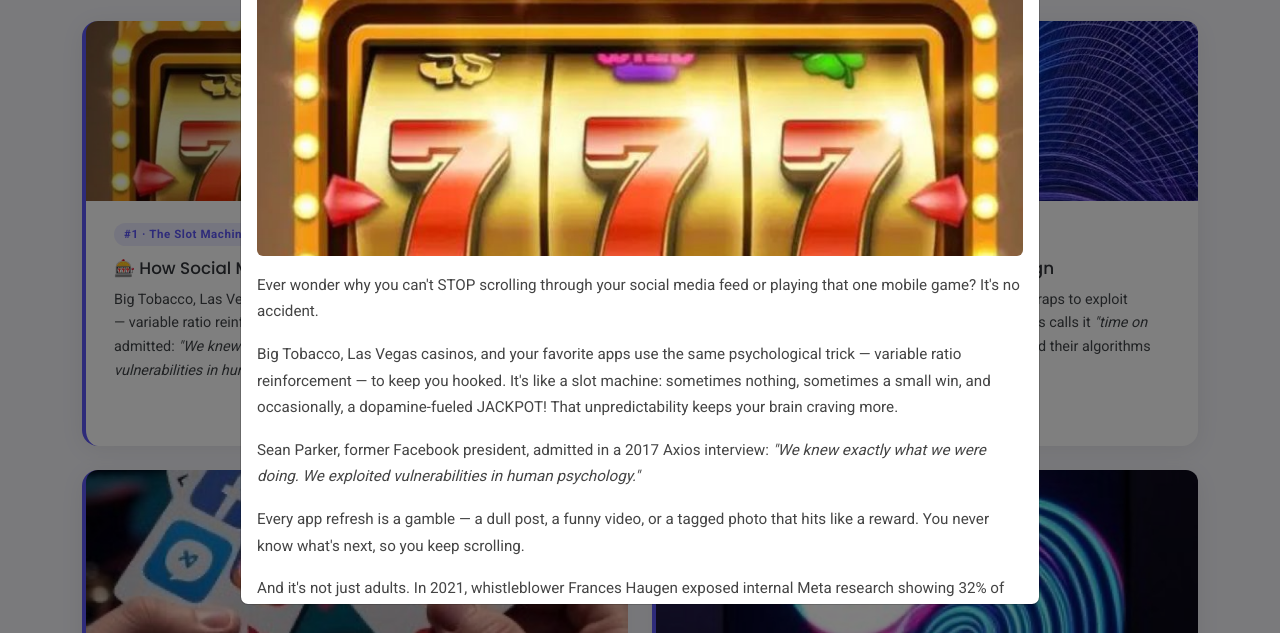
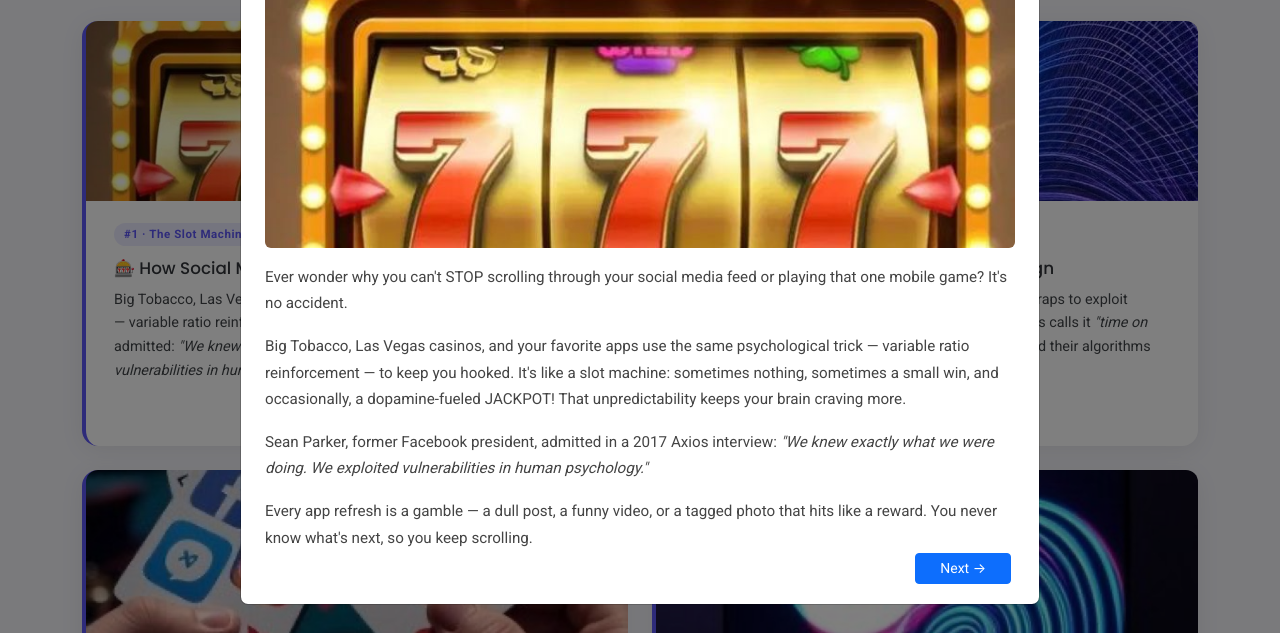
Before and after one commit to WhiteCatCloud/whitecatfamily-site, a plain HTML site: page public/digital-heroin.html in a window 1280 px wide. Both pictures are taken after a click on the element 355 px from the left and 914 px from the top of the page. Shown: the part 681-1314 px from the top of the page. Drawn offline with Linux system fonts and the light colour scheme.

Commit message:
Modal: add side padding, Next button to navigate posts
- modal-body: px-4 padding so text isn't edge-to-edge
- Next button in footer advances to next post without closing modal
- Hides automatically on the last post
- Click-to-close still works (stopPropagation on footer)

Co-Authored-By: Claude Sonnet 4.6 <noreply@anthropic.com>

```diff
--- a/public/digital-heroin.html
+++ b/public/digital-heroin.html
@@ -738,7 +738,10 @@
                         </div>
                         <button type="button" class="btn-close" data-bs-dismiss="modal" style="position:absolute;top:1rem;right:1rem;"></button>
                     </div>
-                    <div class="modal-body pt-3" id="modal-body"></div>
+                    <div class="modal-body pt-2 px-4" id="modal-body"></div>
+                    <div class="modal-footer border-0 px-4 pt-0 pb-3" style="justify-content:flex-end;" onclick="event.stopPropagation()">
+                        <button type="button" id="modal-next-btn" class="btn btn-primary btn-sm px-4">Next →</button>
+                    </div>
                 </div>
             </div>
         </div>
@@ -968,18 +971,37 @@
             34:'post-34.jpg',35:'post-35.jpg'
         };
 
+        const postIds = Object.keys(POSTS).map(Number).sort((a, b) => a - b);
+
+        let currentPostId = null;
+
+        function loadPost(id) {
+            const post = POSTS[id];
+            if (!post) return;
+            currentPostId = id;
+            document.getElementById('modal-tag').textContent = post.tag;
+            document.getElementById('modal-title').textContent = post.title;
+            const imgFile = POST_IMGS[id];
+            const imgHtml = imgFile ? `<img src="assets/img/digital-heroin/${imgFile}" class="img-fluid rounded mb-3 w-100" style="max-height:300px;object-fit:cover;" alt="">` : '';
+            document.getElementById('modal-body').innerHTML = imgHtml + post.content;
+            // Show/hide Next button
+            const nextIdx = postIds.indexOf(Number(id)) + 1;
+            document.getElementById('modal-next-btn').style.display = nextIdx < postIds.length ? '' : 'none';
+            // Scroll body to top
+            document.querySelector('#postModal .modal-body').scrollTop = 0;
+        }
+
         document.querySelectorAll('.series-card[data-post]').forEach(card => {
             card.addEventListener('click', () => {
-                const id = card.dataset.post;
-                const post = POSTS[id];
-                if (!post) return;
-                document.getElementById('modal-tag').textContent = post.tag;
-                document.getElementById('modal-title').textContent = post.title;
-                const imgFile = POST_IMGS[id];
-                const imgHtml = imgFile ? `<img src="assets/img/digital-heroin/${imgFile}" class="img-fluid rounded mb-3 w-100" style="max-height:300px;object-fit:cover;" alt="">` : '';
-                document.getElementById('modal-body').innerHTML = imgHtml + post.content;
+                loadPost(card.dataset.post);
                 new bootstrap.Modal(document.getElementById('postModal')).show();
             });
+        });
+
+        document.getElementById('modal-next-btn').addEventListener('click', function(e) {
+            e.stopPropagation();
+            const nextIdx = postIds.indexOf(Number(currentPostId)) + 1;
+            if (nextIdx < postIds.length) loadPost(postIds[nextIdx]);
         });
 
         // Close modal on click anywhere inside it (content or backdrop)
```
